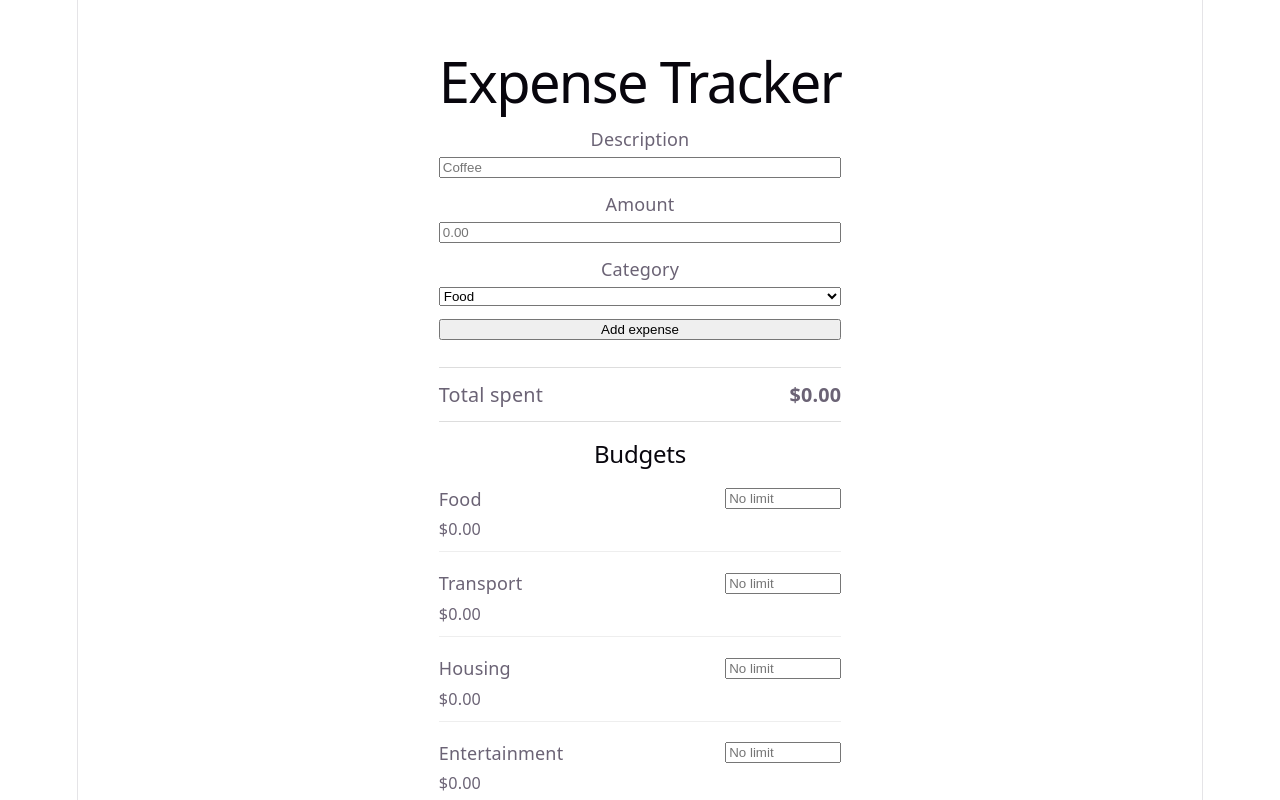
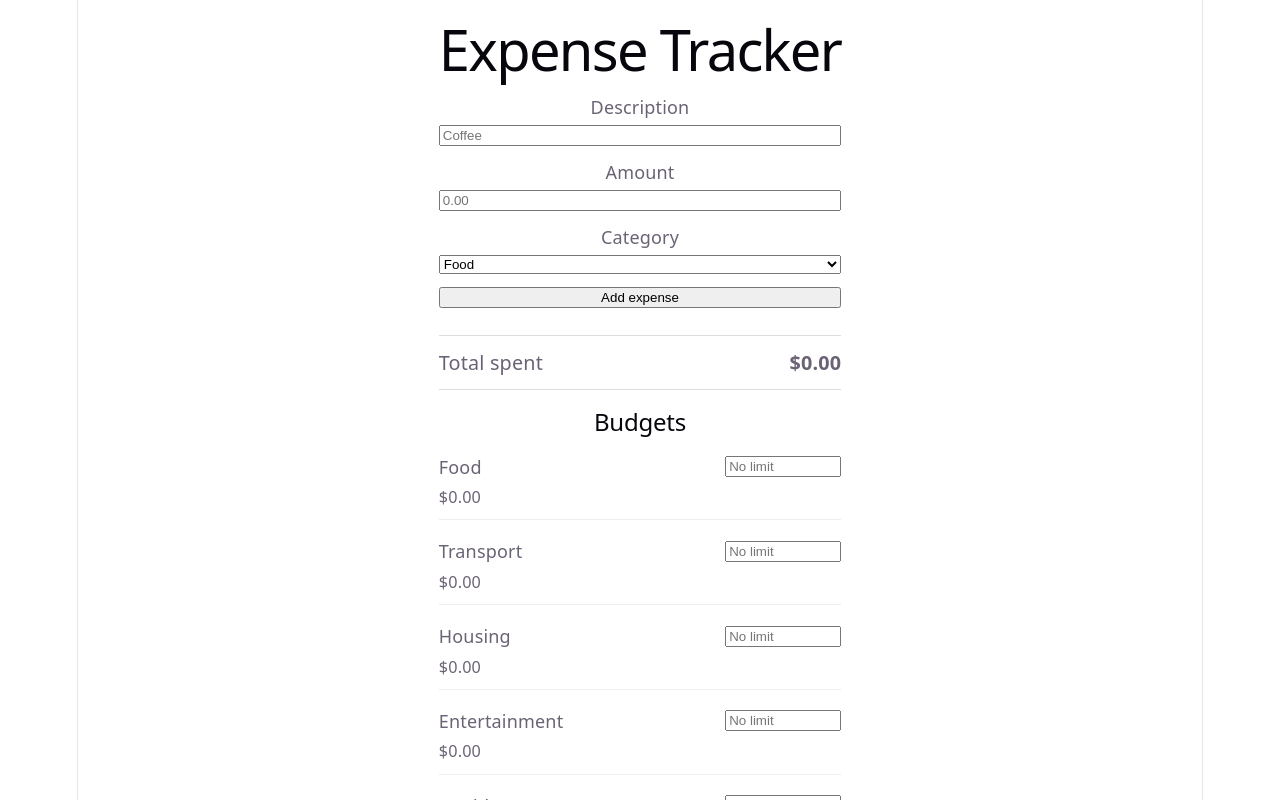
Before and after one commit to Gemem/ReactProject, a React (Vite) app: page / in a window 1280 px wide. Shown: the top 800 px of the page. Built offline with nearby package versions, Linux system fonts and the light colour scheme.

Commit message:
Remove default top margin on app heading

```diff
--- a/src/App.css
+++ b/src/App.css
@@ -3,6 +3,10 @@
   margin: 0 auto;
   padding: 2rem 1rem;
   font-family: system-ui, sans-serif;
+}
+
+.app h1 {
+  margin-top: 0;
 }
 
 .expense-form {
```
